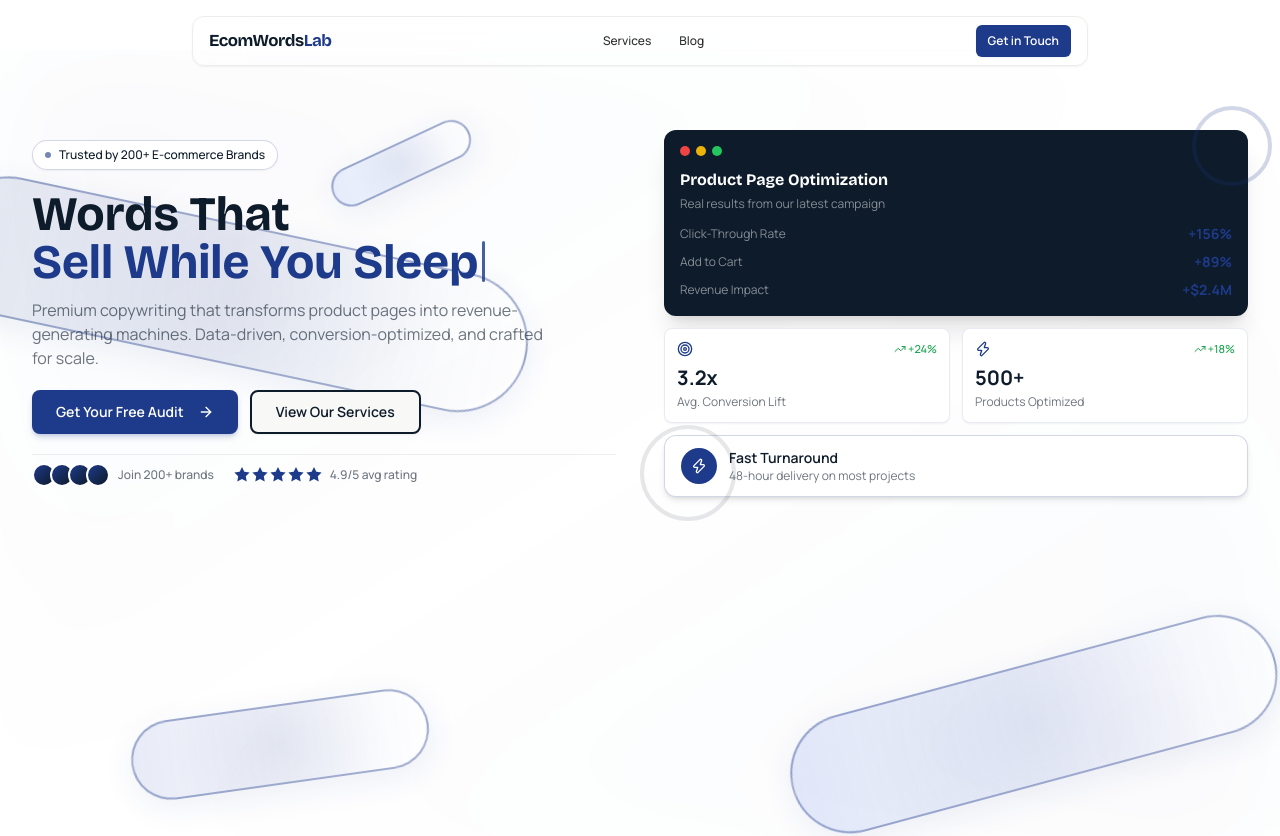
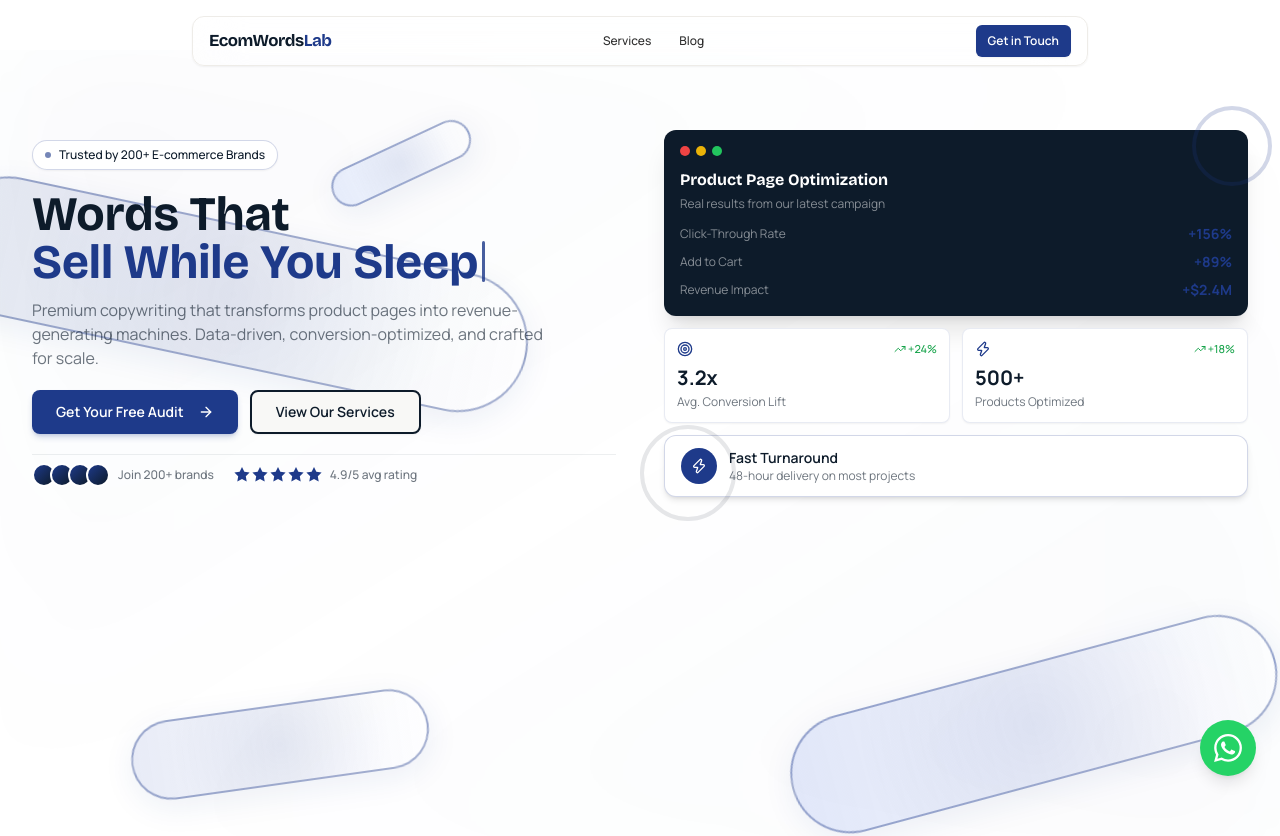
Before and after one commit to Qaasim-Umar/Ecomwordslab, a Next.js app: page / in a window 1280 px wide. Shown: the top 836 px of the page. Built offline with nearby package versions, Linux system fonts and the light colour scheme.

Commit message:
feat/fixed whatsapp

```diff
--- a/app/layout.tsx
+++ b/app/layout.tsx
@@ -3,6 +3,7 @@
 import "./globals.css";
 import Navbar from "@/components/Navbar";
 import Footer from "@/components/Footer";
+import WhatsAppButton from "@/components/WhatsAppButton";
 
 const bricolage = Bricolage_Grotesque({
   subsets: ["latin"],
@@ -49,6 +50,7 @@
         <Navbar />
         <main>{children}</main>
         <Footer />
+        <WhatsAppButton />
       </body>
     </html>
   );
--- /dev/null
+++ b/components/WhatsAppButton.tsx
@@ -0,0 +1,24 @@
+"use client";
+
+import Link from "next/link";
+
+export default function WhatsAppButton() {
+  return (
+    <Link
+      href="https://wa.me/1234567890"
+      target="_blank"
+      rel="noopener noreferrer"
+      aria-label="Chat on WhatsApp"
+      className="fixed bottom-6 right-6 z-50 w-14 h-14 bg-[#25D366] hover:bg-[#1ebe5d] rounded-full shadow-lg hover:shadow-xl flex items-center justify-center transition-all duration-300 hover:scale-110"
+    >
+      <svg
+        xmlns="http://www.w3.org/2000/svg"
+        viewBox="0 0 24 24"
+        fill="white"
+        className="w-7 h-7"
+      >
+        <path d="M17.472 14.382c-.297-.149-1.758-.867-2.03-.967-.273-.099-.471-.148-.67.15-.197.297-.767.966-.94 1.164-.173.199-.347.223-.644.075-.297-.15-1.255-.463-2.39-1.475-.883-.788-1.48-1.761-1.653-2.059-.173-.297-.018-.458.13-.606.134-.133.298-.347.446-.52.149-.174.198-.298.298-.497.099-.198.05-.371-.025-.52-.075-.149-.669-1.612-.916-2.207-.242-.579-.487-.5-.669-.51-.173-.008-.371-.01-.57-.01-.198 0-.52.074-.792.372-.272.297-1.04 1.016-1.04 2.479 0 1.462 1.065 2.875 1.213 3.074.149.198 2.096 3.2 5.077 4.487.709.306 1.262.489 1.694.625.712.227 1.36.195 1.871.118.571-.085 1.758-.719 2.006-1.413.248-.694.248-1.289.173-1.413-.074-.124-.272-.198-.57-.347m-5.421 7.403h-.004a9.87 9.87 0 01-5.031-1.378l-.361-.214-3.741.982.998-3.648-.235-.374a9.86 9.86 0 01-1.51-5.26c.001-5.45 4.436-9.884 9.888-9.884 2.64 0 5.122 1.03 6.988 2.898a9.825 9.825 0 012.893 6.994c-.003 5.45-4.437 9.884-9.885 9.884m8.413-18.297A11.815 11.815 0 0012.05 0C5.495 0 .16 5.335.157 11.892c0 2.096.547 4.142 1.588 5.945L.057 24l6.305-1.654a11.882 11.882 0 005.683 1.448h.005c6.554 0 11.89-5.335 11.893-11.893a11.821 11.821 0 00-3.48-8.413z" />
+      </svg>
+    </Link>
+  );
+}
```
